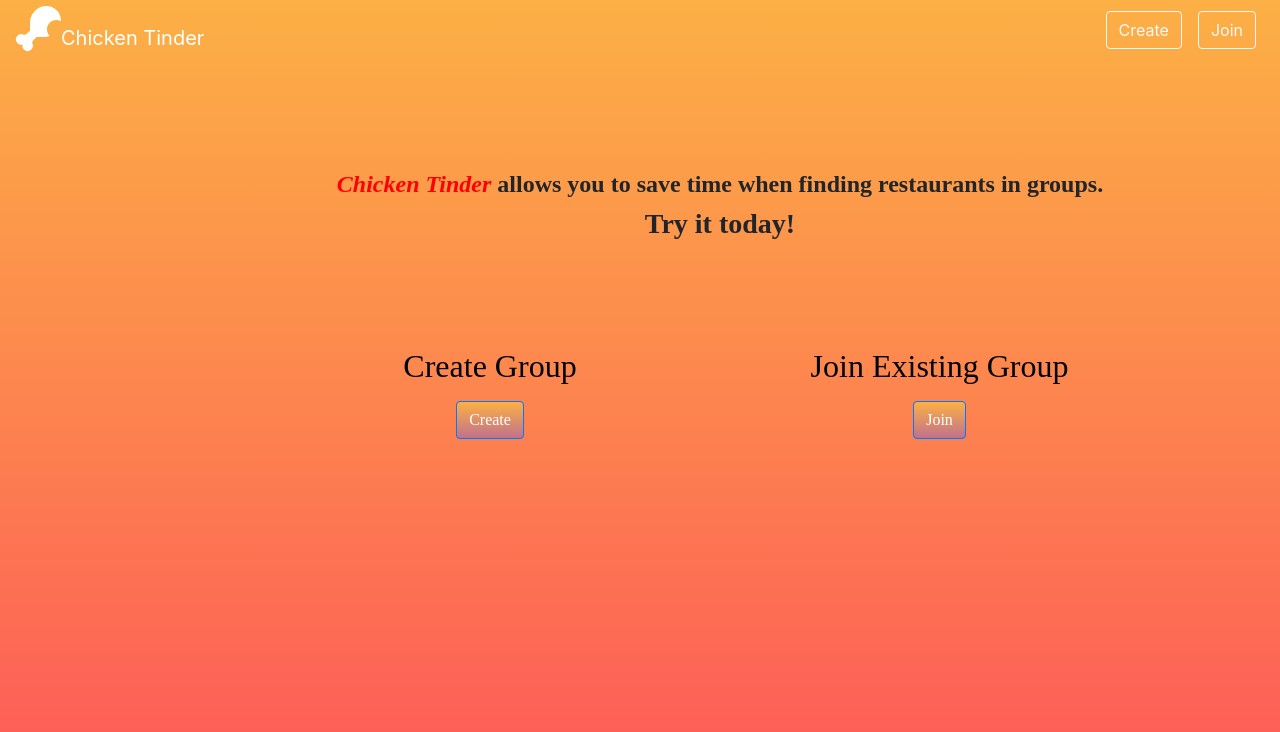
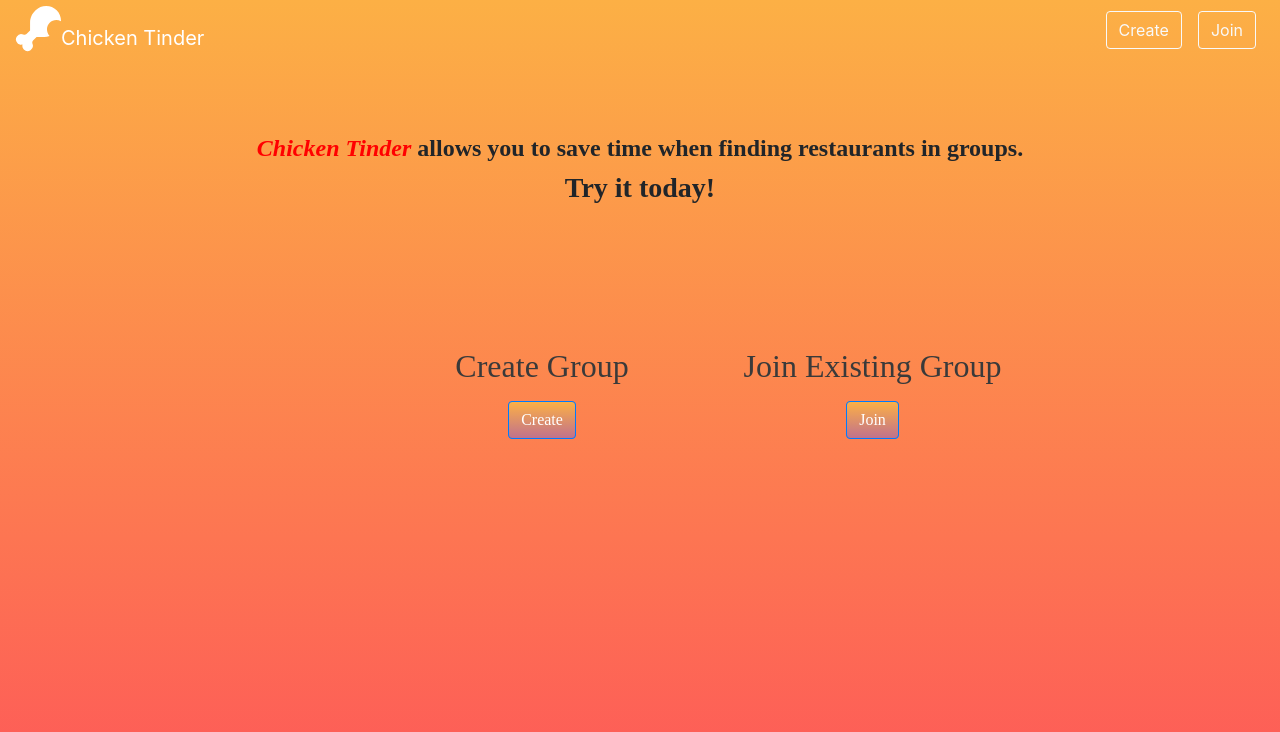
Before and after one commit to sdulaney/UCLA-CS-130-Group4, a React (Create React App) app in the folder client/: page / in a window 1280 px wide. Shown: the top 732 px of the page. Built offline with nearby package versions, Linux system fonts and the light colour scheme.

Commit message:
fixing landing page position

```diff
--- a/client/src/styles/homePage.css
+++ b/client/src/styles/homePage.css
@@ -2,8 +2,12 @@
   position: absolute;
   width: 898px;
   height: 72px;
-  left: 271px;
+  /* left: 271px; */
   top: 169px;
+  /* top: 53.5%; */
+  margin: 0;
+  left: 50%;
+  transform: translate(-50%, -50%)
 }
 .text {
   font-family: PT Sans Caption;
@@ -17,7 +21,26 @@
   position: absolute;
   width: 316px;
   height: 47px;
-  left: 332px;
+  left: 30%;
+  top: 347px;
+
+
+
+  font-family: PT Sans Caption;
+  font-style: normal;
+  font-weight: bold;
+  font-size: 36px;
+  line-height: 47px;
+  /* identical to box height */
+  text-align: center;
+
+  color: #3a3a3a;
+}
+.joinGroup {
+  position: absolute;
+  width: 337px;
+  height: 47px;
+  left: 55%;
   top: 347px;
 
   font-family: PT Sans Caption;
@@ -28,22 +51,5 @@
   /* identical to box height */
   text-align: center;
 
-  color: #000000;
+  color: #3a3a3a;
 }
-.joinGroup {
-  position: absolute;
-  width: 337px;
-  height: 47px;
-  left: 771px;
-  top: 347px;
-
-  font-family: PT Sans Caption;
-  font-style: normal;
-  font-weight: bold;
-  font-size: 36px;
-  line-height: 47px;
-  /* identical to box height */
-  text-align: center;
-
-  color: #000000;
-}
```
Also changed, not shown: 2 other files (tests, documents, lock files or other folders).
